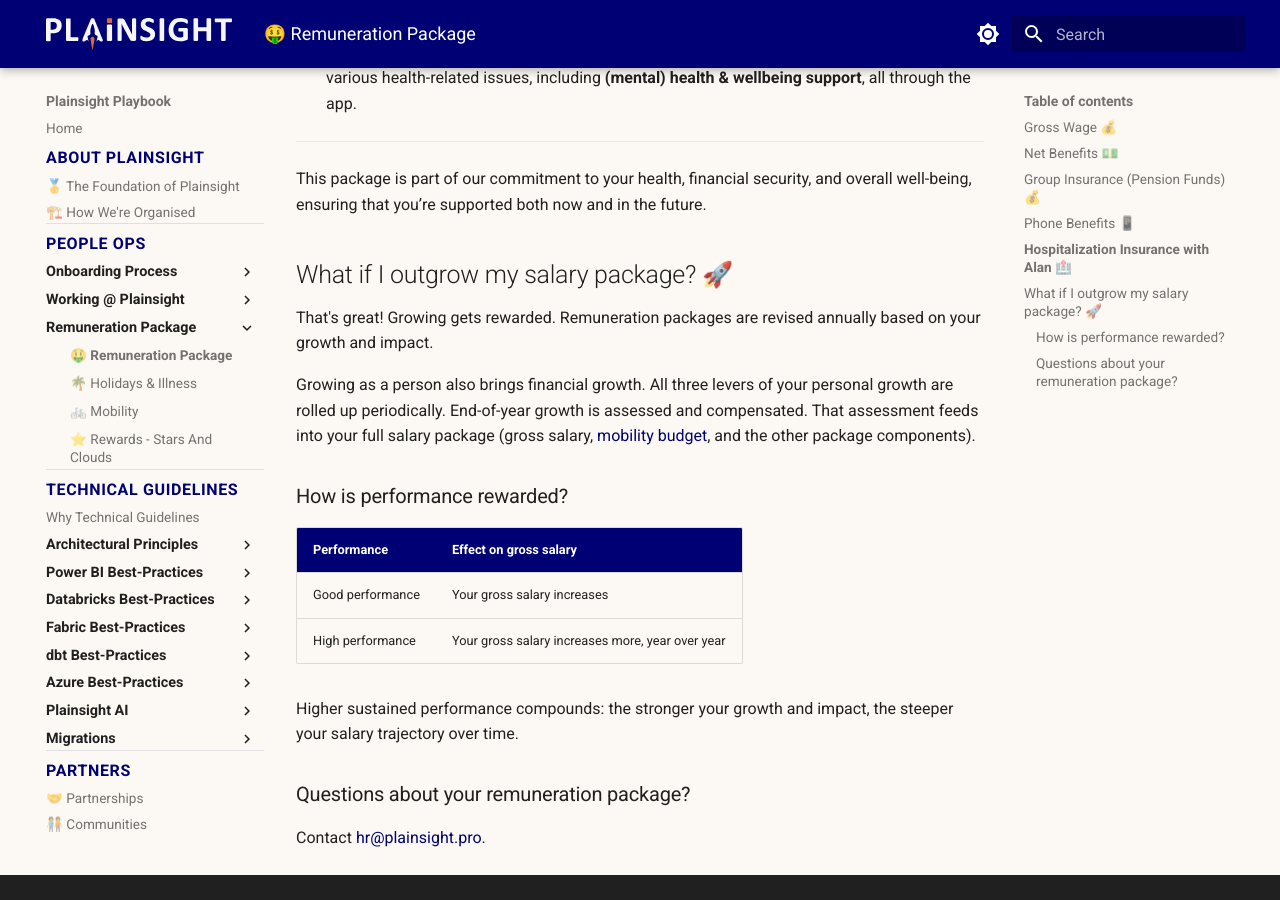
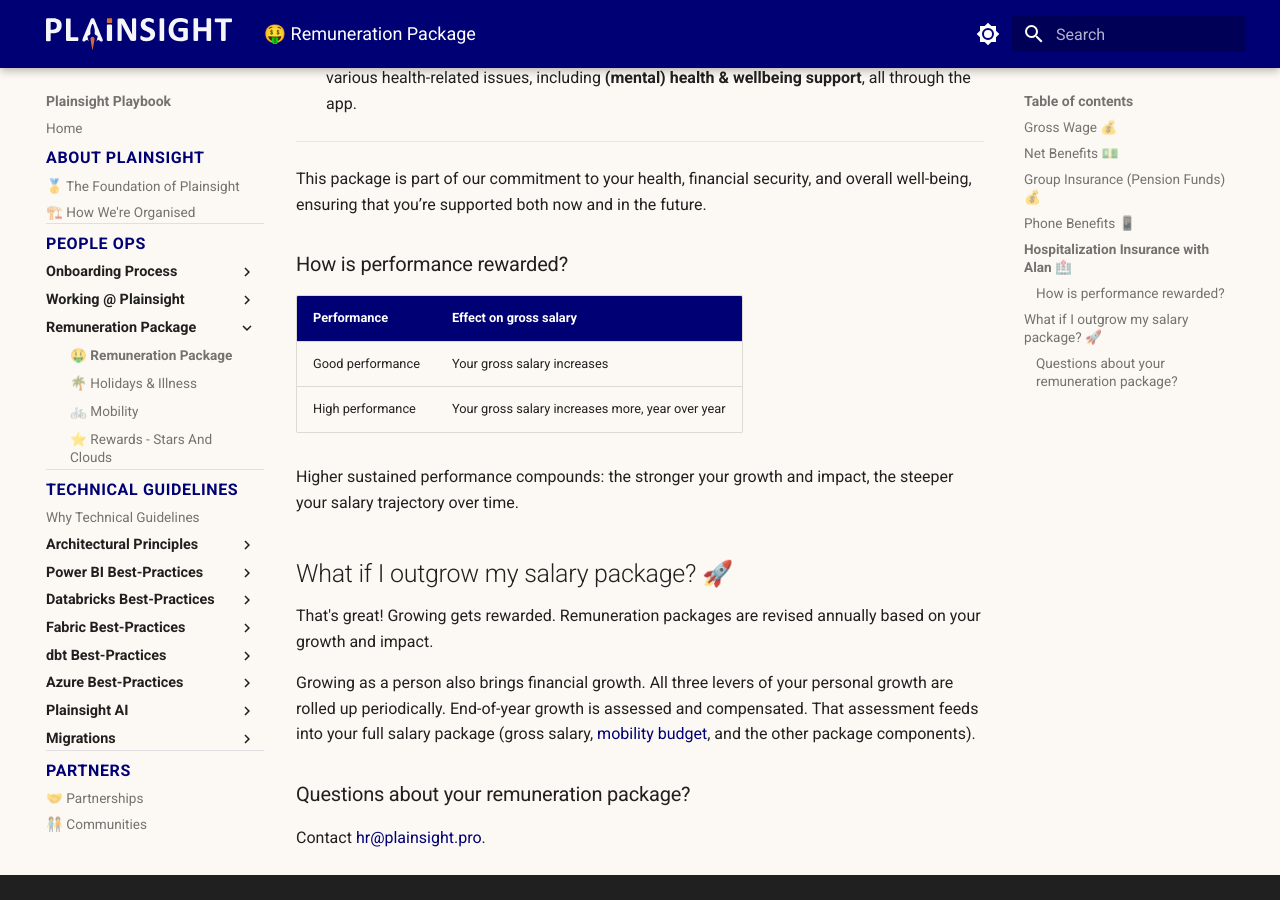
Before and after one commit to PlainsightPro/Vision-Playbook, an MkDocs documentation site: the page built from docs/people-ops/remuneration/remuneration-package.md, in a window 1280 px wide and 900 px high, scrolled down 1201 px. Built offline with MkDocs 1.6.1 and Material for MkDocs 9.7.7, drawn with Linux system fonts in a browser that asks for light colours; part of the change alters nothing that is shown.

```diff
--- a/docs/people-ops/remuneration/remuneration-package.md
+++ b/docs/people-ops/remuneration/remuneration-package.md
@@ -33,11 +33,6 @@ We offer a robust hospitalization insurance plan through **Alan**, ensuring you
 
 This package is part of our commitment to your health, financial security, and overall well-being, ensuring that you’re supported both now and in the future.
 
-## What if I outgrow my salary package? 🚀
-
-That's great! Growing gets rewarded. Remuneration packages are revised annually based on your growth and impact.
-
-Growing as a person also brings financial growth. All three levers of your personal growth are rolled up periodically. End-of-year growth is assessed and compensated. That assessment feeds into your full salary package (gross salary, [mobility budget](mobility.md), and the other package components).
 
 ### How is performance rewarded?
 
@@ -48,6 +43,13 @@ Growing as a person also brings financial growth. All three levers of your perso
 
 Higher sustained performance compounds: the stronger your growth and impact, the steeper your salary trajectory over time.
 
+## What if I outgrow my salary package? 🚀
+
+That's great! Growing gets rewarded. Remuneration packages are revised annually based on your growth and impact.
+
+Growing as a person also brings financial growth. All three levers of your personal growth are rolled up periodically. End-of-year growth is assessed and compensated. That assessment feeds into your full salary package (gross salary, [mobility budget](mobility.md), and the other package components).
+
+
 ### Questions about your remuneration package?
 
 Contact [hr@plainsight.pro](mailto:hr@plainsight.pro).
```
